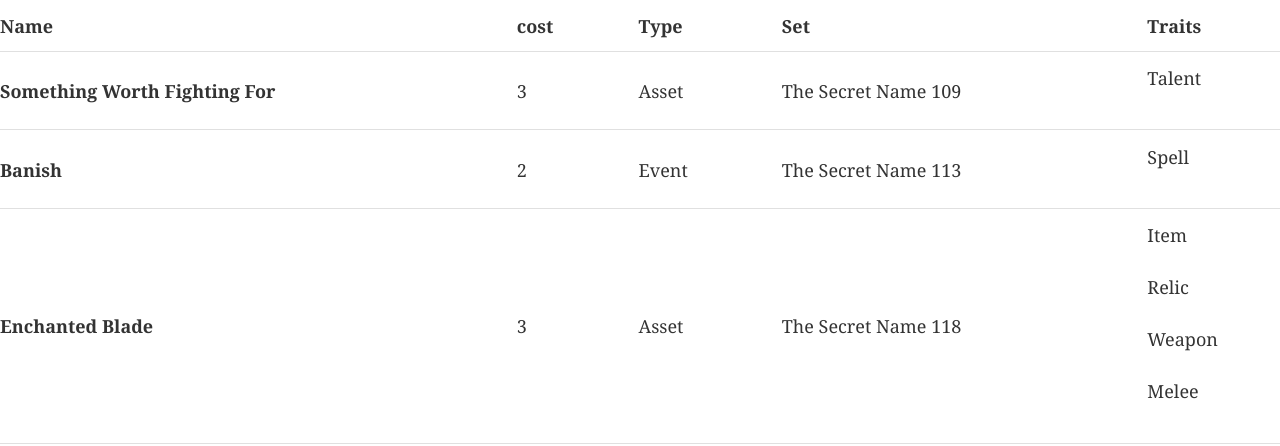
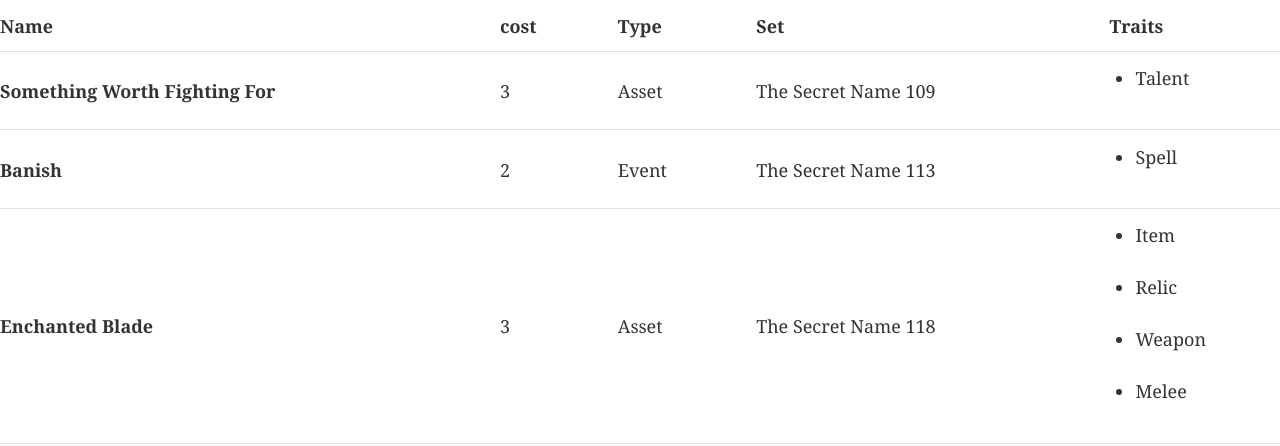
Before and after one commit to vidushg/rich-react-table, a Gatsby site: page /pag3 in a window 1280 px wide. Built offline with nearby package versions, Linux system fonts and the light colour scheme; Gatsby itself is replaced by a stand-in of ours.

Commit message:
changed traits to bullet list

```diff
--- a/src/pages/pag3.js
+++ b/src/pages/pag3.js
@@ -34,7 +34,7 @@ var state = JSONData;
                 <td>{info.properties.type}</td>
 
               <td>{info.properties.set}</td>
-              <td>{info.properties.traits.map(val => (<p>{val.traitname}</p>))}
+              <td>{info.properties.traits.map(val => (<ul><li>{val.traitname}</li></ul>))}
               </td>
 
             </tr>
```
